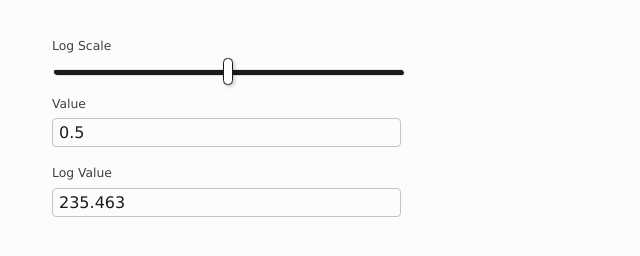
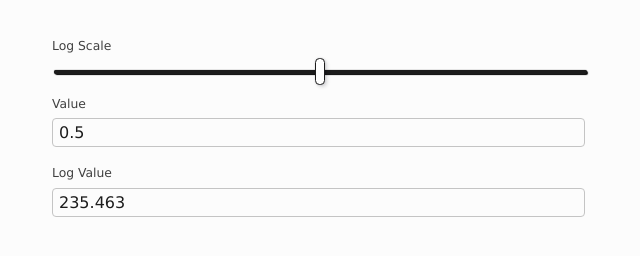
Before and after one commit to OrderAndCh4oS/log-slider, a plain HTML site: page index.html in a window 1280 px wide. Shown: the whole page, without its empty margins (46-686 px from the left). Drawn offline with Linux system fonts and the light colour scheme.

Commit message:
increase col width

```diff
--- a/index.html
+++ b/index.html
@@ -9,7 +9,7 @@
 <div class="page-wrapper">
     <div class="container">
         <div class="row">
-            <div class="col-4 column">
+            <div class="col-6 column">
                 <div class="form-field">
                     <label for="log-scale">Log Scale</label>
                     <input type="range" id="log-scale"/>
```
Also changed, not shown: 1 other file.
